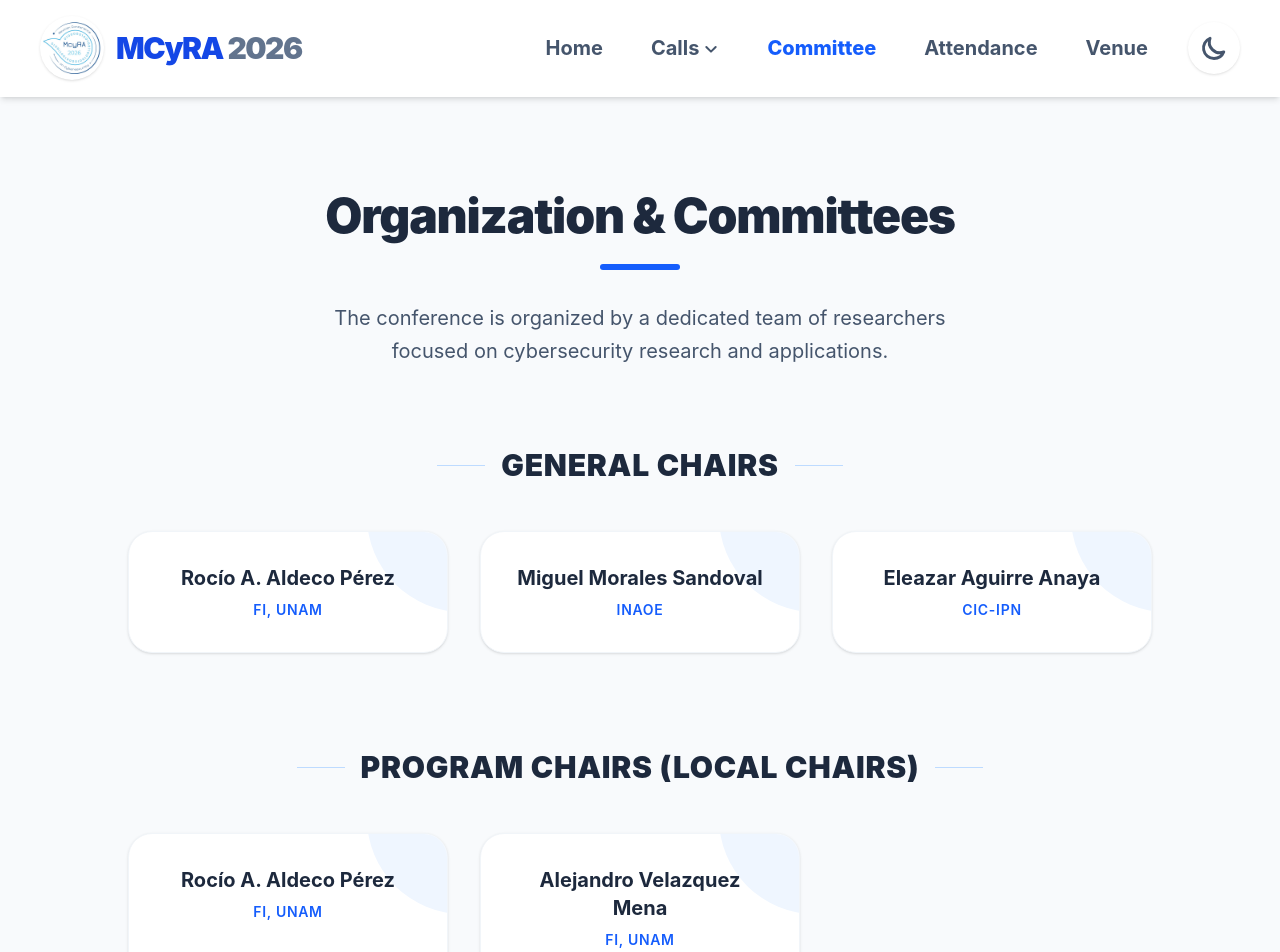
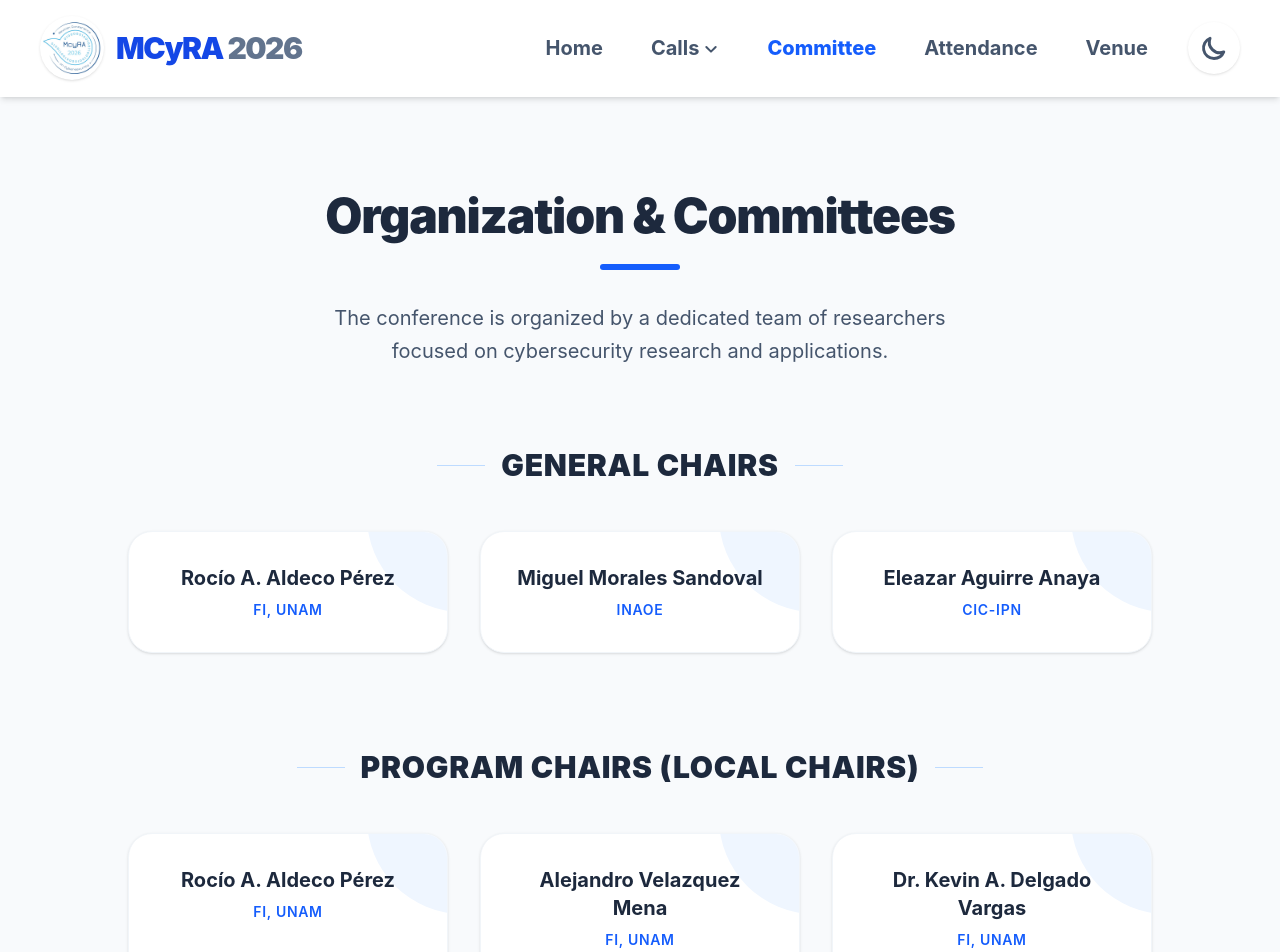
Before and after one commit to Karen616e/AMW2026, a React (Vite) app in the folder amw2026/: page /committee in a window 1280 px wide. Shown: the top 952 px of the page. Built offline with nearby package versions, Linux system fonts and the light colour scheme.

Commit message:
feat: añadiendo datos a organizacion

```diff
--- a/amw2026/src/data/organization.js
+++ b/amw2026/src/data/organization.js
@@ -13,9 +13,11 @@ export const organizationData = [
     role: "Program Chairs (Local chairs)",
     members: [
       { name: "Rocío A. Aldeco Pérez", affiliation: "FI, UNAM", image: "https://via.placeholder.com/150" },
-      { name: "Alejandro Velazquez Mena", affiliation: "FI, UNAM", image: "https://via.placeholder.com/150" }
+      { name: "Alejandro Velazquez Mena", affiliation: "FI, UNAM", image: "https://via.placeholder.com/150" },
+      { name: "Dr. Kevin A. Delgado Vargas", affiliation: "FI, UNAM", image: "https://via.placeholder.com/150" }
     ]
   },
+
   {
     role: "Tutorial Chair",
     members: [
```
